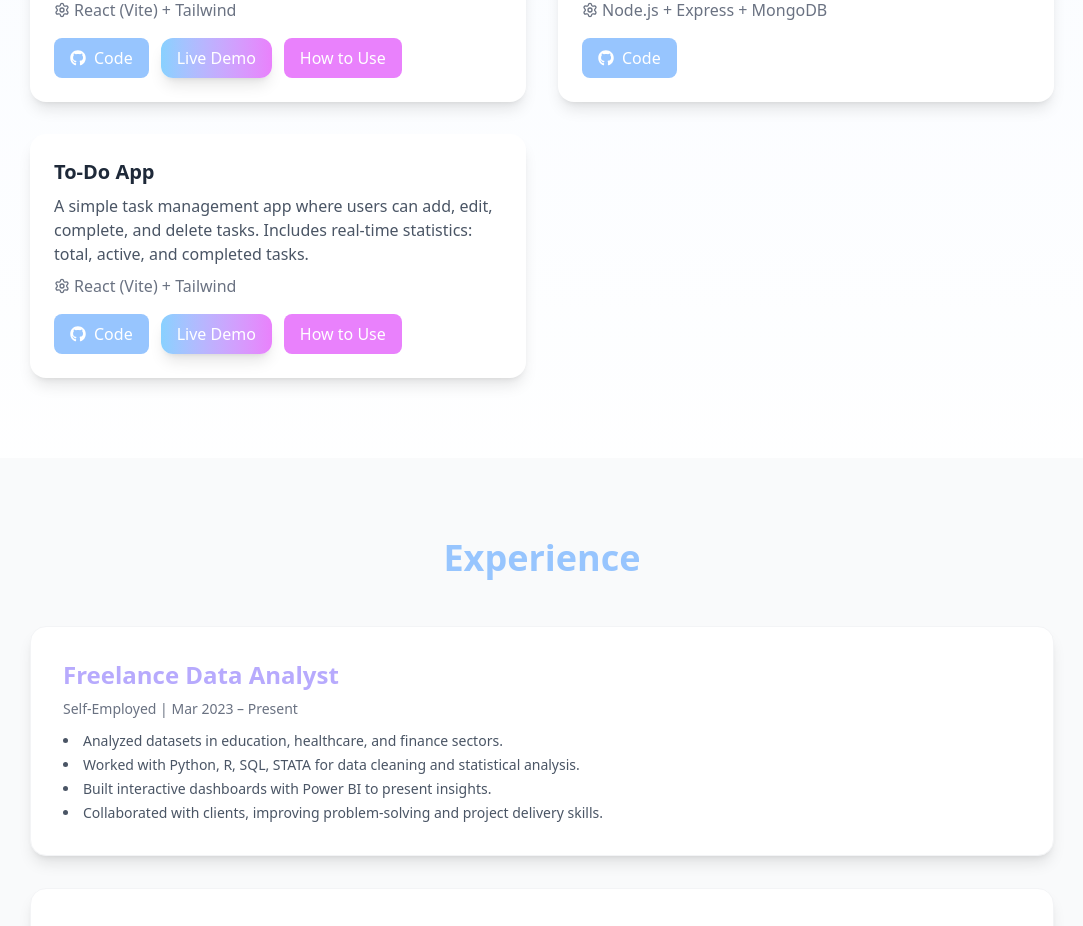
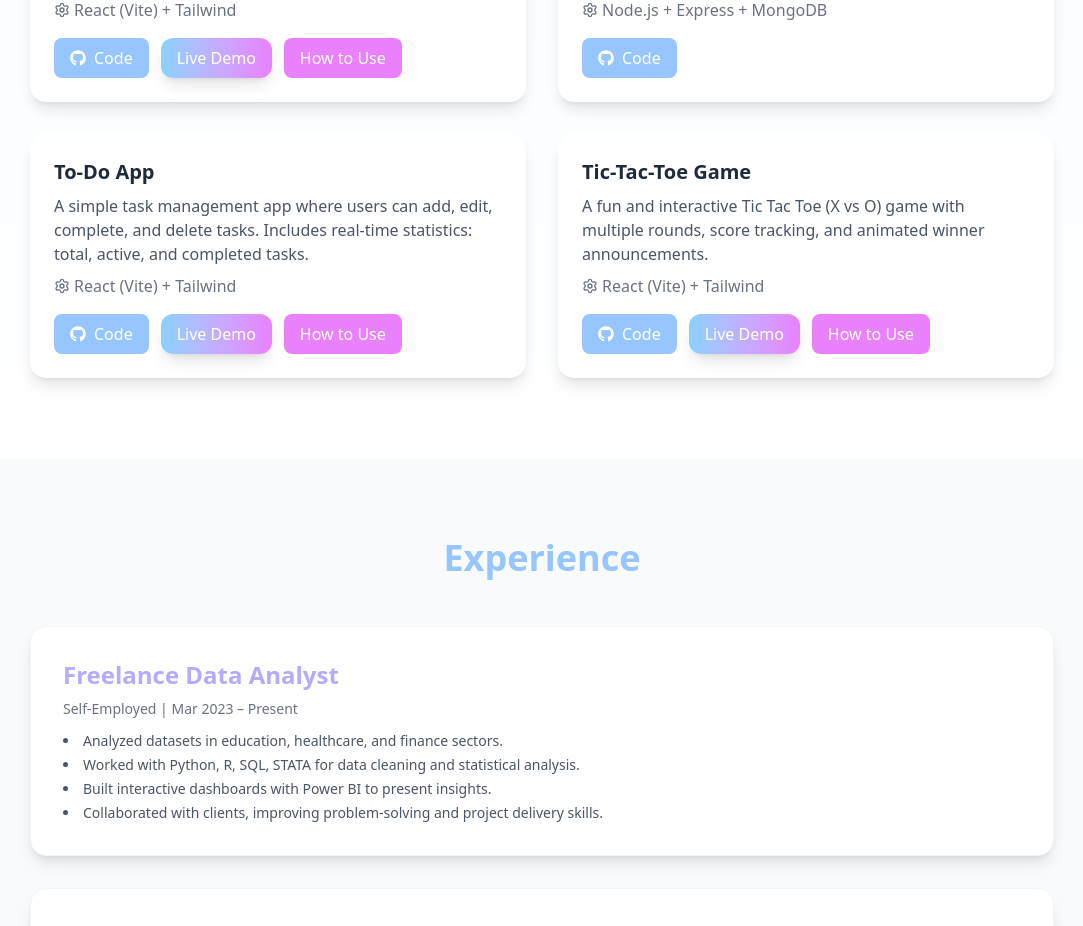
Before and after one commit to Marlesk/marlesk-my-professional-site, a React (Vite) app: page / in a window 1280 px wide. Shown: the part 1650-2576 px from the top of the page, without its empty margins (98-1181 px from the left). Built offline with nearby package versions, Linux system fonts and the light colour scheme.

Commit message:
add new project

```diff
--- a/src/components/data.ts
+++ b/src/components/data.ts
@@ -75,6 +75,22 @@ export const projects = [
       "• Delete tasks",
       "• View total, active, and completed task statistics"
     ]
+  },
+
+  {
+    title: "Tic-Tac-Toe Game",
+    "description": "A fun and interactive Tic Tac Toe (X vs O) game with multiple rounds, score tracking, and animated winner announcements.",
+    tech: "React (Vite) + Tailwind",
+    github: "https://github.com/Marlesk/tic-tac-toe",
+    demo: "https://marlesk.github.io/tic-tac-toe/",
+     "howToUse": [
+    "✨ No login required.",
+    "• Play as Player X or Player O",
+    "• Automatic score tracking for each round",
+    "• Winner and draw announcements with animations",
+    "• Option to restart a new game",
+    "• Final winner declared after all rounds"
+  ]
   }
 ]
 
```
